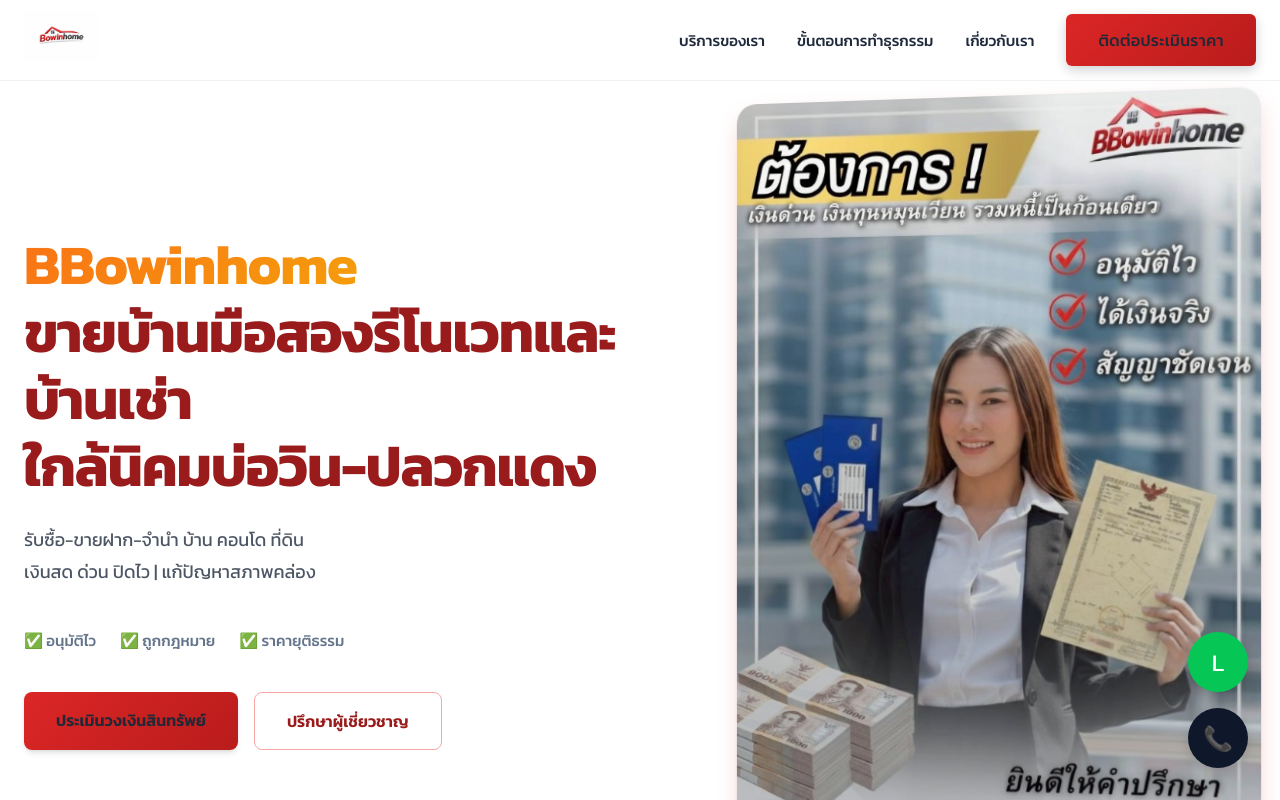
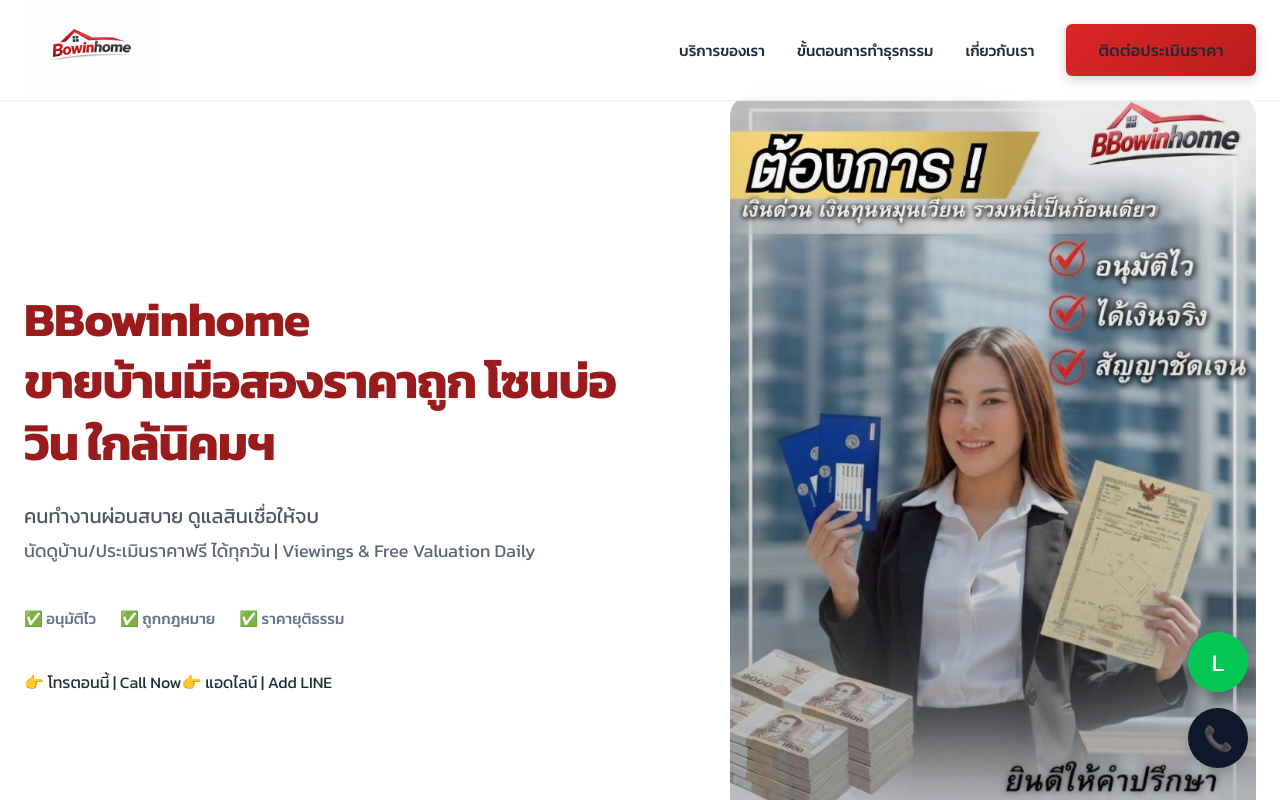
Before and after one commit to dream30915/BBowinhome, a Next.js app: page / in a window 1280 px wide. Shown: the top 800 px of the page. Built offline with nearby package versions, Linux system fonts and the light colour scheme.

Commit message:
fix: update Line link to official account link and ensure visual updates are pushed

```diff
--- a/components/FloatingContact.tsx
+++ b/components/FloatingContact.tsx
@@ -3,10 +3,10 @@
 export default function FloatingContact() {
     return (
         <div className={styles.container}>
-            <a href="https://line.me/ti/p/~example" target="_blank" className={`${styles.btn} ${styles.line}`} aria-label="Add Line">
+            <a href="https://lin.ee/T0tRLeC" target="_blank" className={`${styles.btn} ${styles.line}`} aria-label="Add Line">
                 L
             </a>
-            <a href="tel:0812345678" className={`${styles.btn} ${styles.phone}`} aria-label="Call Us">
+            <a href="tel:0839892828" className={`${styles.btn} ${styles.phone}`} aria-label="Call Us">
                 📞
             </a>
         </div>
--- a/components/Footer.tsx
+++ b/components/Footer.tsx
@@ -27,10 +27,10 @@
                     <div className={styles.col}>
                         <h3 className={styles.heading}>ติดต่อเรา</h3>
                         <div className={styles.contactInfo}>
-                            <p>📍 123 อาคารแคปปิตอล ชั้น 5 เขตจตุจักร กทม.</p>
-                            <p>📞 08x-xxx-xxxx</p>
+                            <p>📍 โซนบ่อวิน-ปลวกแดง (นัดดูบ้านได้ทุกวัน)</p>
+                            <p>📞 083-989-2828 (แอดมิน / Admin)</p>
                             <p>💬 Line: @bowinhome</p>
-                            <p>⏰ เปิดทำการ: 08:30 - 18:00 น.</p>
+                            <p>⏰ เปิดทำการ: ทุกวัน</p>
                         </div>
                     </div>
                 </div>
--- a/components/Hero.module.css
+++ b/components/Hero.module.css
@@ -25,79 +25,37 @@
 }
 
 .title {
-    font-size: 3.5rem;
+    font-size: 3rem;
     font-weight: 700;
-    line-height: 1.2;
+    line-height: 1.3;
     margin-bottom: 1.5rem;
     color: var(--primary);
     letter-spacing: -0.02em;
 }
 
-.highlight {
-    background: var(--gold-gradient);
-    -webkit-background-clip: text;
-    -webkit-text-fill-color: transparent;
-    display: inline-block;
+/* ... existing styles ... */
+
+.subtitle {
+    font-size: 1.25rem;
+    line-height: 1.7;
+    color: var(--text-light);
+    margin-bottom: 2.5rem;
+    max-width: 600px;
 }
 
-.subtitle {
-    font-size: 1.125rem;
-    line-height: 1.8;
-    color: var(--text-light);
-    margin-bottom: 2.5rem;
-    max-width: 540px;
-}
-
-.ctaGroup {
-    display: flex;
-    gap: 1rem;
-}
-
-.primaryBtn {
-    background: var(--navy-gradient);
-    color: var(--white);
-    padding: 1rem 2rem;
-    border-radius: 0.5rem;
-    font-weight: 600;
-    transition: all 0.3s cubic-bezier(0.4, 0, 0.2, 1);
-    box-shadow: var(--shadow-md);
-    border: none;
-    cursor: pointer;
-}
-
-.primaryBtn:hover {
-    transform: translateY(-2px);
-    box-shadow: var(--shadow-lg);
-}
-
-.secondaryBtn {
-    background: transparent;
-    color: var(--primary);
-    padding: 1rem 2rem;
-    border-radius: 0.5rem;
-    font-weight: 600;
-    border: 1px solid var(--primary-light);
-    transition: all 0.3s;
-    cursor: pointer;
-}
-
-.secondaryBtn:hover {
-    background: white;
-    box-shadow: var(--shadow-sm);
-    transform: translateY(-2px);
-}
+/* ... existing styles ... */
 
 .imageWrapper {
     position: relative;
     border-radius: 20px;
     overflow: hidden;
-    box-shadow: var(--shadow-gold);
-    transform: perspective(1000px) rotateY(-5deg);
-    transition: transform 0.5s ease;
+    box-shadow: var(--shadow-xl);
+    /* Removed 3D transform for cleaner look */
+    transition: transform 0.3s ease;
 }
 
 .imageWrapper:hover {
-    transform: perspective(1000px) rotateY(0deg);
+    transform: translateY(-5px);
 }
 
 .heroImage {
--- a/components/Hero.tsx
+++ b/components/Hero.tsx
@@ -8,11 +8,11 @@
                 <div className={styles.content}>
                     <h1 className={styles.title}>
                         <span className={styles.highlight}>BBowinhome</span><br />
-                        ขายบ้านมือสองรีโนเวทและบ้านเช่า <br />ใกล้นิคมบ่อวิน-ปลวกแดง
+                        ขายบ้านมือสองราคาถูก โซนบ่อวิน ใกล้นิคมฯ
                     </h1>
                     <p className={styles.subtitle}>
-                        รับซื้อ-ขายฝาก-จำนำ บ้าน คอนโด ที่ดิน <br />
-                        เงินสด ด่วน ปิดไว | แก้ปัญหาสภาพคล่อง
+                        คนทำงานผ่อนสบาย ดูแลสินเชื่อให้จบ <br />
+                        <span style={{ fontSize: '0.9em', opacity: 0.9 }}>นัดดูบ้าน/ประเมินราคาฟรี ได้ทุกวัน | Viewings & Free Valuation Daily</span>
                     </p>
                     <div style={{ display: 'flex', gap: '1.5rem', marginBottom: '2.5rem', fontSize: '0.95rem', color: '#64748b', fontWeight: 500 }}>
                         <span style={{ display: 'flex', alignItems: 'center', gap: '0.5rem' }}>✅ อนุมัติไว</span>
@@ -20,8 +20,8 @@
                         <span style={{ display: 'flex', alignItems: 'center', gap: '0.5rem' }}>✅ ราคายุติธรรม</span>
                     </div>
                     <div className={styles.ctaGroup}>
-                        <a href="#assessment" className={styles.primaryBtn}>ประเมินวงเงินสินทรัพย์</a>
-                        <a href="#contact" className={styles.secondaryBtn}>ปรึกษาผู้เชี่ยวชาญ</a>
+                        <a href="tel:0839892828" className={styles.primaryBtn}>👉 โทรตอนนี้ | Call Now</a>
+                        <a href="https://lin.ee/T0tRLeC" target="_blank" className={styles.secondaryBtn}>👉 แอดไลน์ | Add LINE</a>
                     </div>
                 </div>
 
--- a/components/Navbar.module.css
+++ b/components/Navbar.module.css
@@ -15,7 +15,7 @@
     display: flex;
     justify-content: space-between;
     align-items: center;
-    height: 80px;
+    height: 100px;
     max-width: 1280px;
     margin: 0 auto;
     padding: 0 1.5rem;
@@ -27,6 +27,7 @@
     color: #0f172a;
     text-decoration: none;
     background: linear-gradient(135deg, #0f172a 0%, #d97706 100%);
+    background-clip: text;
     -webkit-background-clip: text;
     -webkit-text-fill-color: transparent;
 }
--- a/components/Navbar.tsx
+++ b/components/Navbar.tsx
@@ -6,7 +6,7 @@
         <nav className={styles.navbar}>
             <div className={styles.container}>
                 <Link href="/" className={styles.logo}>
-                    <img src="/logo.jpg" alt="BBowinhome Logo" style={{ height: '50px', objectFit: 'contain' }} />
+                    <img src="/logo.jpg" alt="BBowinhome Logo" style={{ height: '90px', objectFit: 'contain' }} />
                 </Link>
                 <div className={styles.links}>
                     <Link href="#services" className={styles.link}>บริการของเรา</Link>
```
